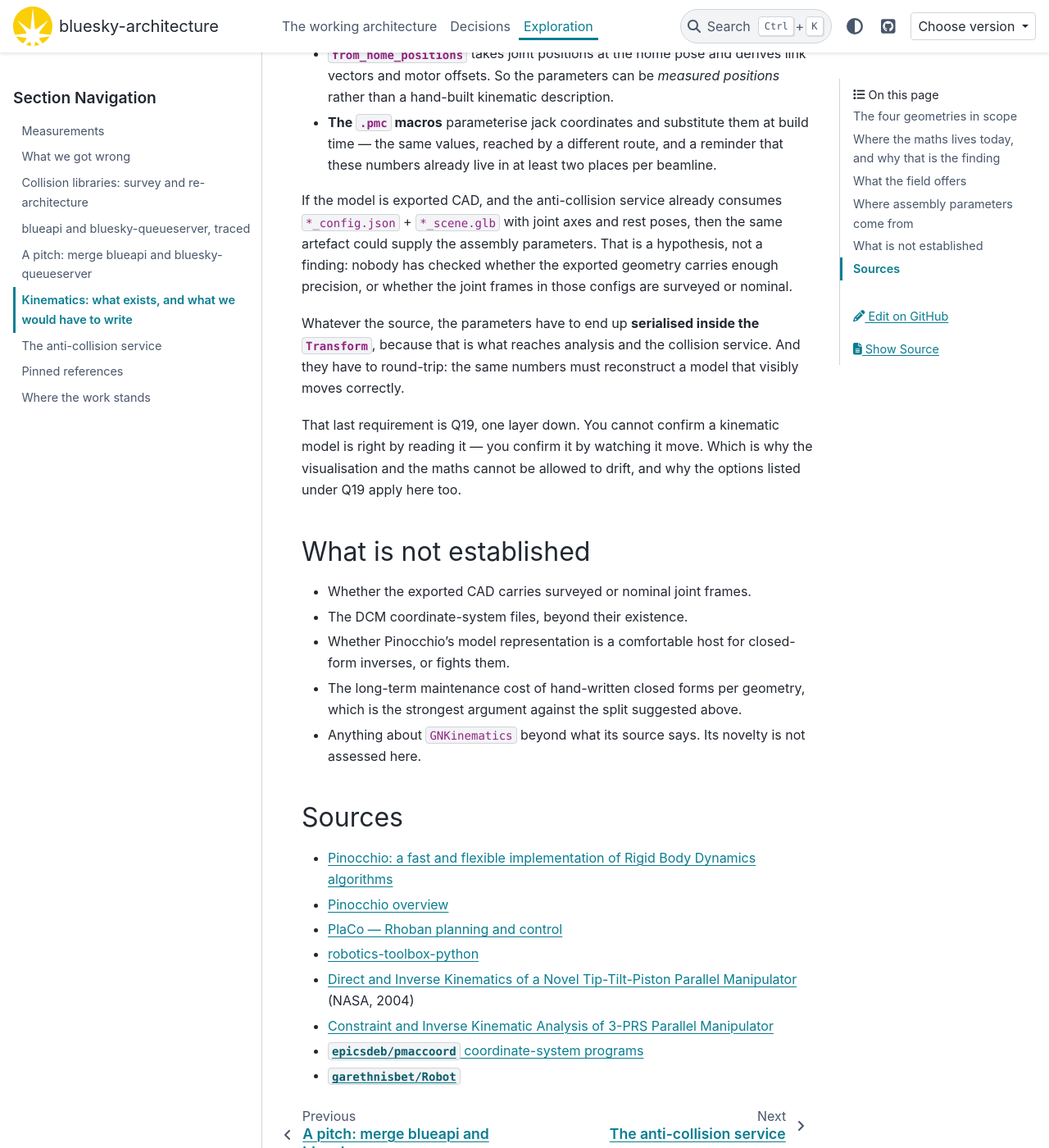
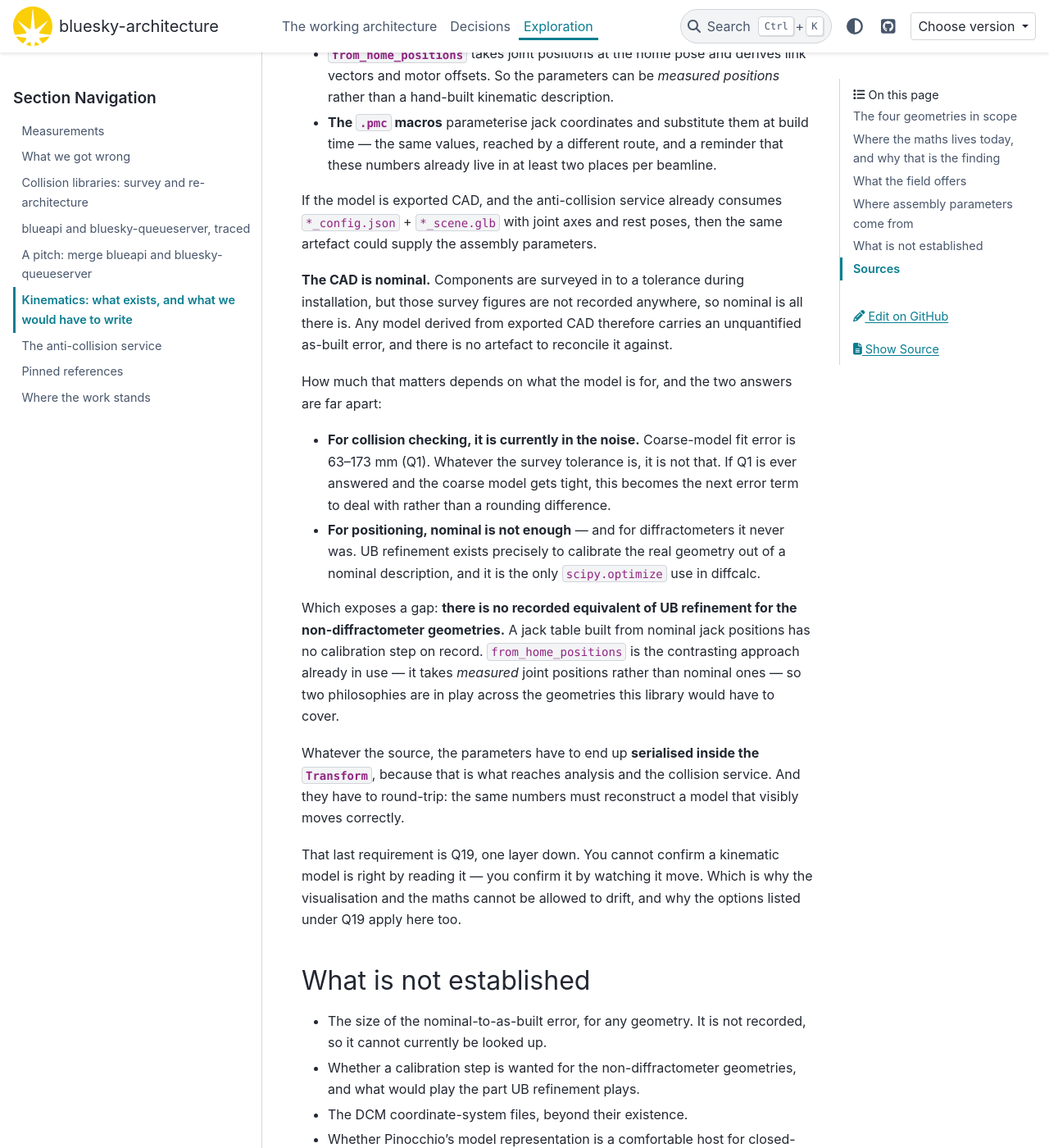
Before and after one commit to coretl/bluesky-architecture, a Sphinx documentation site: the page built from docs/explanations/exploration/kinematics-libraries.md, in a window 1280 px wide and 1400 px high, scrolled down 3844 px. Shown: the whole window at 82% size. Built offline with Sphinx 7.4.7 and the PyData theme 0.15.4, drawn with Linux system fonts in a browser that asks for light colours; the version number could not be read and is left out.

Commit message:
Record that CAD is nominal, and that the point cloud is transient
Two facts from Tom, and the second is the more consequential.

**CAD is nominal.** Components are surveyed in to a tolerance at installation
but those figures are not recorded, so nominal is all there is and any model
derived from exported CAD carries an unquantified as-built error with nothing to
reconcile against. This answers the item kinematics-libraries.md flagged as
unestablished a commit ago.

How much it matters splits by purpose. For collision it is currently in the
noise — coarse-model fit error is 63-173 mm, and whatever the survey tolerance
is, it is not that. If Q1 is ever answered it becomes the next error term rather
than a rounding difference. For positioning nominal was never enough, which is
what UB refinement exists to fix.

That exposes a gap worth naming: there is no recorded equivalent of UB
refinement for the non-diffractometer geometries. A jack table built from
nominal jack positions has no calibration step on record, while
from_home_positions takes measured positions — two philosophies already in play
across the geometries one library would have to cover.

**The point cloud is a LIDAR scan of the hutch capturing transient contents** —
racks, cables, user kit. "Static environment" was the wrong description and is
corrected in architecture.md.

The consequence is that the reachability relation has a static half and a
transient half. Axis-against-axis comes from CAD and limit switches and changes
when the machine is rebuilt. Axis-against-environment changes when a user brings
kit in, and a re-scan can only add things an axis might reach, so it can
invalidate a relation that was correct when computed. The version hash therefore
has to cover the point cloud too, and staleness becomes operational rather than
theoretical.

Q20 asks the unsettled part: re-scan cadence, who triggers it, whether it
invalidates the relation, and whether queued verdicts validated against the
previous scan are revoked. ADR-0003's revocation rule covers control leaving the
queue, not the world changing shape underneath it. Noted there that this is the
case where the model can be wrong in the unsafe direction.

Co-Authored-By: Claude Opus 5 <noreply@anthropic.com>

```diff
--- a/docs/explanations/exploration/kinematics-libraries.md
+++ b/docs/explanations/exploration/kinematics-libraries.md
@@ -134,9 +134,30 @@ Two precedents already exist, and they answer different halves:
 
 If the model is exported CAD, and the anti-collision service already consumes
 `*_config.json` + `*_scene.glb` with joint axes and rest poses, then the same
-artefact could supply the assembly parameters. That is a hypothesis, not a
-finding: nobody has checked whether the exported geometry carries enough
-precision, or whether the joint frames in those configs are surveyed or nominal.
+artefact could supply the assembly parameters.
+
+**The CAD is nominal.** Components are surveyed in to a tolerance during
+installation, but those survey figures are not recorded anywhere, so nominal is
+all there is. Any model derived from exported CAD therefore carries an
+unquantified as-built error, and there is no artefact to reconcile it against.
+
+How much that matters depends on what the model is for, and the two answers are
+far apart:
+
+- **For collision checking, it is currently in the noise.** Coarse-model fit
+  error is 63–173 mm (Q1). Whatever the survey tolerance is, it is not that. If
+  Q1 is ever answered and the coarse model gets tight, this becomes the next
+  error term to deal with rather than a rounding difference.
+- **For positioning, nominal is not enough** — and for diffractometers it never
+  was. UB refinement exists precisely to calibrate the real geometry out of a
+  nominal description, and it is the only `scipy.optimize` use in diffcalc.
+
+Which exposes a gap: **there is no recorded equivalent of UB refinement for the
+non-diffractometer geometries.** A jack table built from nominal jack positions
+has no calibration step on record. `from_home_positions` is the contrasting
+approach already in use — it takes *measured* joint positions rather than
+nominal ones — so two philosophies are in play across the geometries this
+library would have to cover.
 
 Whatever the source, the parameters have to end up **serialised inside the
 `Transform`**, because that is what reaches analysis and the collision service.
@@ -150,7 +171,10 @@ listed under Q19 apply here too.
 
 ## What is not established
 
-- Whether the exported CAD carries surveyed or nominal joint frames.
+- The size of the nominal-to-as-built error, for any geometry. It is not
+  recorded, so it cannot currently be looked up.
+- Whether a calibration step is wanted for the non-diffractometer geometries,
+  and what would play the part UB refinement plays.
 - The DCM coordinate-system files, beyond their existence.
 - Whether Pinocchio's model representation is a comfortable host for
   closed-form inverses, or fights them.
```
Also changed, not shown: docs/explanations/anti-collision-service.md (+19 -5 lines), docs/explanations/architecture.md (+3 -1 lines), docs/explanations/open-questions.md (+14 -0 lines).
